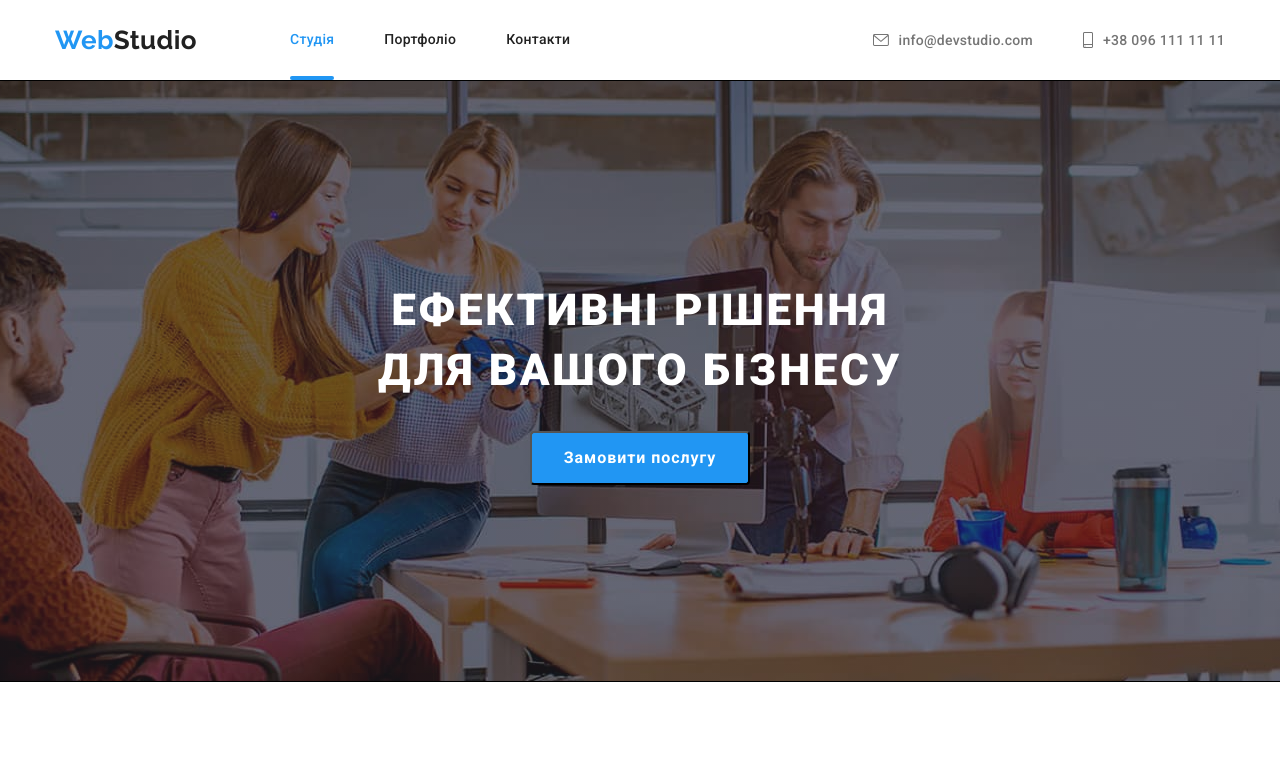
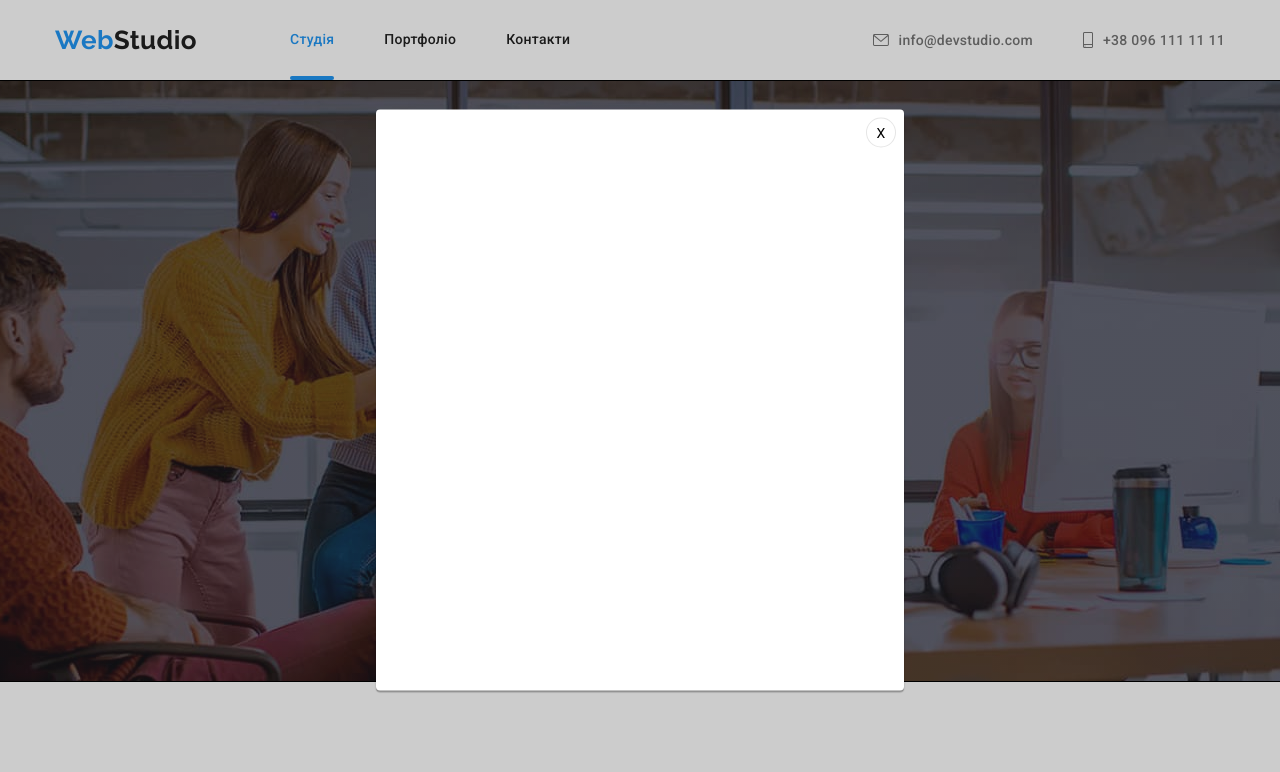
Before and after one commit to RS-free/goit-markup-hw-05, a plain HTML site: page index.html in a window 1280 px wide. Both pictures are taken after a click on the button "Замовити послугу". Shown: the top 772 px of the page. Drawn offline with nearby package versions, Linux system fonts and the light colour scheme; files whose address does not match are found by name.

Commit message:
modal
добавив модальне вікно

```diff
--- a/css/styles.css
+++ b/css/styles.css
@@ -9,6 +9,8 @@
   --adress-text: rgb(255, 255, 255, 60%);
   --button-color: #f5f4fa;
   --icon-color: #afb1b8;
+  --background-color: 0px 1px 3px rgba(0, 0, 0, 0.12),
+    0px 1px 1px rgba(0, 0, 0, 0.14), 0px 2px 1px rgba(0, 0, 0, 0.2);
 
   --main-fonts: "Roboto", sans-serif;
   --second-font: "Raleway", sans-serif;
@@ -243,8 +245,8 @@ img {
   letter-spacing: 0.06em;
 }
 
-/* кнопки */
-.button {
+/* modal */
+.btn {
   display: block;
   margin-top: 30px;
   margin-bottom: 0;
@@ -261,14 +263,55 @@ img {
   cursor: pointer;
 }
 
-.button:hover {
+.btn:hover {
   color: var(--title-text-color);
   background-color: var(--accent-text-color);
 }
 
-.button:focus {
+.btn:focus {
   color: var(--title-text-color);
   background-color: var(--accent-text-color);
+}
+
+.backdrop {
+  position: fixed;
+  top: 0;
+  left: 0;
+  width: 100%;
+  height: 100%;
+  background-color: rgba(0, 0, 0, 0.2);
+  overflow: auto;
+}
+
+.is-hidden {
+  opacity: 0;
+  visibility: hidden;
+  pointer-events: none;
+}
+
+.modal {
+  position: absolute;
+  top: 50%;
+  left: 50%;
+  transform: translate(-50%, -50%);
+  width: 528px;
+  height: 581px;
+  background-color: var(--title-text-color);
+  box-shadow: var(--background-color);
+  border-radius: 4px;
+}
+
+.modal-btn-close {
+  position: absolute;
+  top: 8px;
+  right: 8px;
+  width: 30px;
+  height: 30px;
+  background-color: var(--title-text-color);
+  border: 1px solid rgba(0, 0, 0, 0.1);
+  box-sizing: border-box;
+  border-radius: 50%;
+  /* background-image: url(/images/icons/close.svg);*/
 }
 
 /* секції */
@@ -390,8 +433,7 @@ img {
 }
 
 .worker {
-  box-shadow: 0px 1px 3px rgba(0, 0, 0, 0.12), 0px 1px 1px rgba(0, 0, 0, 0.14),
-    0px 2px 1px rgba(0, 0, 0, 0.2);
+  box-shadow: var(--background-color);
   border-radius: 0px 0px 4px 4px;
   background-color: var(--title-text-color);
 }
@@ -424,7 +466,6 @@ img {
   border-radius: 50%;
   background-color: var(---title-text-color);
   margin-top: 16px;
-
   transition: background-color var(--timing-function),
     fill var(--timing-function);
 }
--- a/index.html
+++ b/index.html
@@ -57,7 +57,7 @@
       <section class="hero">
         <div class="conteiner">
           <h1 class="hero-title">Ефективні рішення <br>для вашого бізнесу</br></h1>
-          <button type="button" class="button">Замовити послугу</button>
+          <button  class="btn" type="button" data-modal-open>Замовити послугу</button>
         </div>
       </section>
         <section class="section about">
@@ -401,6 +401,15 @@
         </div>
       </div>
     </footer>
+    <div class="backdrop is-hidden" data-modal>
+      <div class="modal">
+        <button class="modal-btn-close" data-modal-close>X
+          <!-- <svg class="close" width="18px" height="18px">
+            <use href="./images/icons/close.svg"></use>
+          </svg> -->
+        </button>
+      </div>
+    </div>
     <script src="./js/modal.js"></script>
   </body>
 </html>
```
Also changed, not shown: images/close.jpg (added), images/icons/close.svg (added), js/modal.js (renamed from modal.js).
